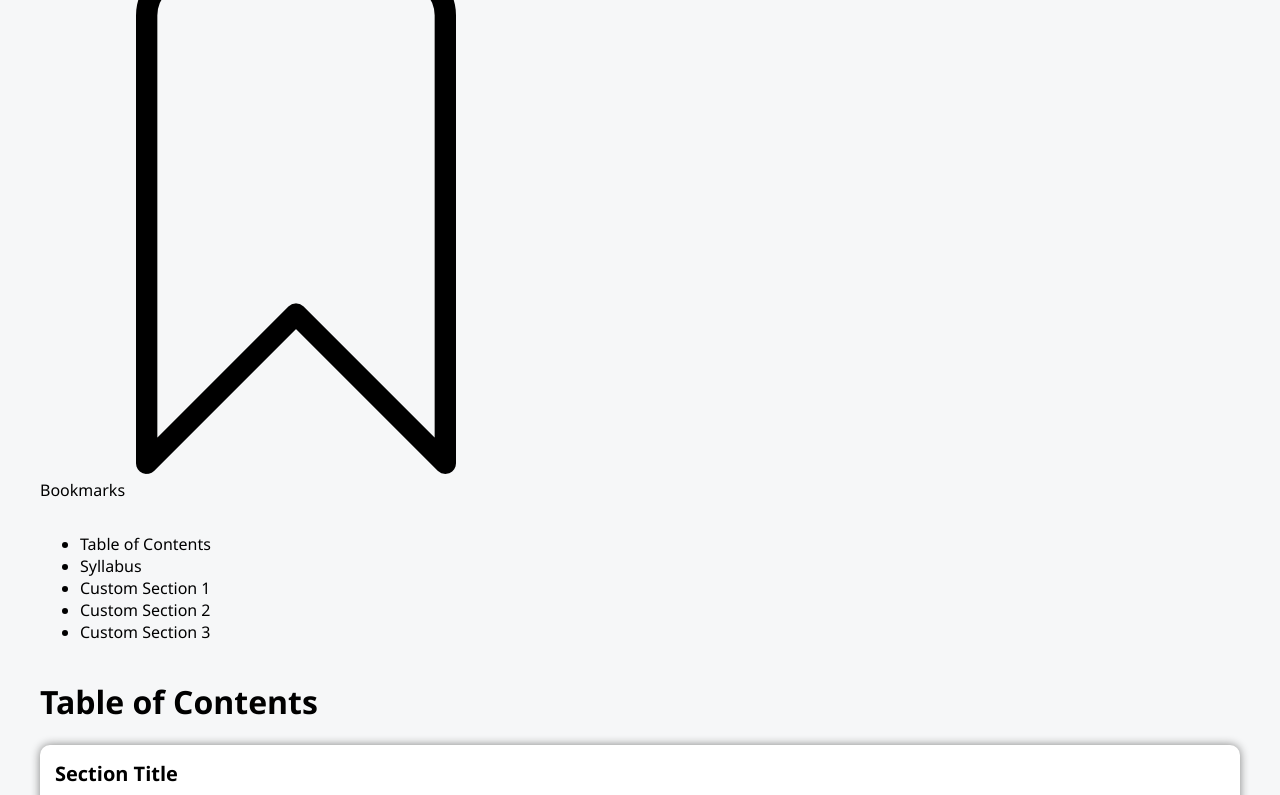
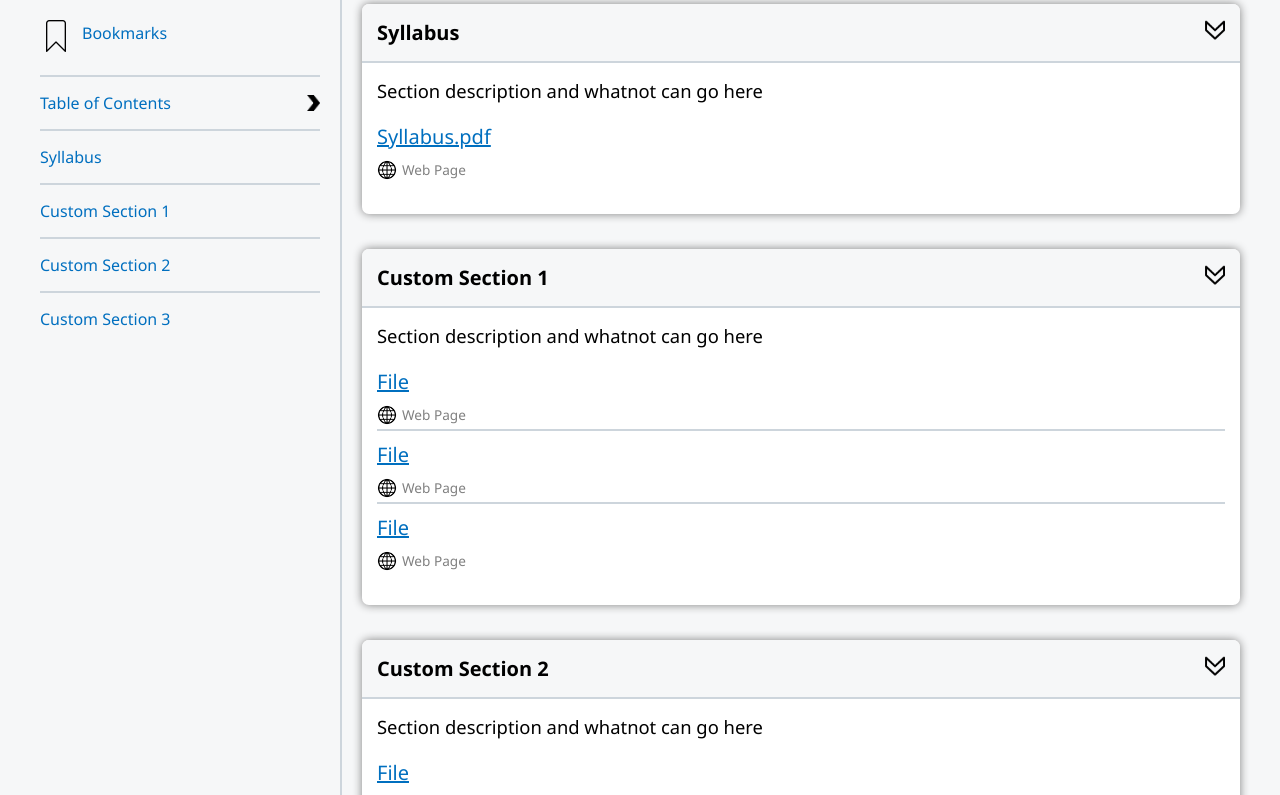
Before and after one commit to gfeldman120/236-Prototype, a plain HTML site: page classes/class-1/class-1-content.html in a window 1280 px wide. Shown: the part 234-1029 px from the top of the page. Drawn offline with Linux system fonts and the light colour scheme.

Commit message:
Content Page!

```diff
--- a/classes/class-1/class-1-content.html
+++ b/classes/class-1/class-1-content.html
@@ -41,35 +41,130 @@
 
             <div id="content-header">
                 <div id="sidebar">
-                    <input type="search" id="search" placeholder="Search Content"></input>
-                    <div class="img-text">
+                    <div class="img-text" id="search-header">
+                        <input type="search" id="search" placeholder="Search Content"></input>
+                        <a><img src="../../media/search.png"></a>
+                    </div>
+                    <a class="img-text">
                         <img src="../../media/bookmark.png">
                         <p>Bookmarks</p>
-                    </div>
+                    </a>
                     <ul id="topics">
-                        <li>Table of Contents</li>
-                        <li>Syllabus</li>
-                        <li>Custom Section 1</li>
-                        <li>Custom Section 2</li>
-                        <li>Custom Section 3</li>
+                        <a><div class="right-img">
+                            <li>Table of Contents</li><img src="../../media/arrow.png">
+                        </div></a>
+                        <a><li>Syllabus</li></a>
+                        <a><li>Custom Section 1</li></a>
+                        <a><li>Custom Section 2</li></a>
+                        <a><li>Custom Section 3</li></a>
                     </ul>
                 </div>
                 <div id="content">
                     <h1>Table of Contents</h1>
                     <div class="section">
-                        <h2>Section Title</h2>
+                        <div class="right-img subtitle">
+                            <h2>Syllabus</h2>
+                            <a><img src="../../media/down.png"></a>
+                        </div>
+                        <p>Section description and whatnot can go here</p>
                         <ul>
-                            <li><a href="">File</a></li>
-                            <li><a href="">File</a></li>
-                            <li><a href="">File</a></li>
+                            <span class="item">
+                                <a href=""><li>Syllabus.pdf</li></a>
+                                <div class="img-text">
+                                    <img src="../../media/web.png">
+                                    <p>Web Page</p>
+                                </div>
+                            </span>
                         </ul>
                     </div>
                     <div class="section">
-                        <h2>Section Title</h2>
+                        <div class="right-img subtitle">
+                            <h2>Custom Section 1</h2>
+                            <a><img src="../../media/down.png"></a>
+                        </div>
+                        <p>Section description and whatnot can go here</p>
                         <ul>
-                            <li><a href="">File</a></li>
-                            <li><a href="">File</a></li>
-                            <li><a href="">File</a></li>
+                            <span class="item">
+                                <a href=""><li>File</li></a>
+                                <div class="img-text">
+                                    <img src="../../media/web.png">
+                                    <p>Web Page</p>
+                                </div>
+                            </span>
+                            <span class="item">
+                                <a href=""><li>File</li></a>
+                                <div class="img-text">
+                                    <img src="../../media/web.png">
+                                    <p>Web Page</p>
+                                </div>
+                            </span>
+                            <span class="item">
+                                <a href=""><li>File</li></a>
+                                <div class="img-text">
+                                    <img src="../../media/web.png">
+                                    <p>Web Page</p>
+                                </div>
+                            </span>
+                        </ul>
+                    </div>
+                    <div class="section">
+                        <div class="right-img subtitle">
+                            <h2>Custom Section 2</h2>
+                            <a><img src="../../media/down.png"></a>
+                        </div>
+                        <p>Section description and whatnot can go here</p>
+                        <ul>
+                            <span class="item">
+                                <a href=""><li>File</li></a>
+                                <div class="img-text">
+                                    <img src="../../media/web.png">
+                                    <p>Web Page</p>
+                                </div>
+                            </span>
+                            <span class="item">
+                                <a href=""><li>File</li></a>
+                                <div class="img-text">
+                                    <img src="../../media/web.png">
+                                    <p>Web Page</p>
+                                </div>
+                            </span>
+                            <span class="item">
+                                <a href=""><li>File</li></a>
+                                <div class="img-text">
+                                    <img src="../../media/web.png">
+                                    <p>Web Page</p>
+                                </div>
+                            </span>
+                        </ul>
+                    </div>
+                    <div class="section">
+                        <div class="right-img subtitle">
+                            <h2>Custom Section 3</h2>
+                            <a><img src="../../media/down.png"></a>
+                        </div>
+                        <p>Section description and whatnot can go here</p>
+                        <ul>
+                            <span class="item">
+                                <a href=""><li>File</li></a>
+                                <div class="img-text">
+                                    <img src="../../media/web.png">
+                                    <p>Web Page</p>
+                                </div>
+                            </span>
+                            <span class="item">
+                                <a href=""><li>File</li></a>
+                                <div class="img-text">
+                                    <img src="../../media/web.png">
+                                    <p>Web Page</p>
+                                </div>
+                            </span>
+                            <span class="item">
+                                <a href=""><li>File</li></a>
+                                <div class="img-text">
+                                    <img src="../../media/web.png">
+                                    <p>Web Page</p>
+                                </div>
+                            </span>
                         </ul>
                     </div>
                 </div>
--- a/styles/class-content.css
+++ b/styles/class-content.css
@@ -0,0 +1,164 @@
+#content-header {
+    display: grid;
+    grid-template-columns: 1fr 3fr;
+}
+
+#sidebar, #content {
+    display: flex;
+    flex-direction: column;
+    margin-bottom: 20px;
+}
+
+#sidebar > *, #content > * {
+    margin-top: 15px;
+}
+
+#sidebar {
+    margin-right: 20px;
+}
+
+#search {
+    height: 2.5rem;
+    border-radius: 7px;
+    border: 2px solid rgb(205, 213, 220);
+}
+
+.img-text {
+    display: flex;
+    flex-direction: row;
+    align-items: center;
+    justify-content: flex-start;
+}
+
+#search-header {
+    margin-top: 7px;
+    justify-content: space-between;
+}
+
+#search-header input {
+    flex: 1;
+    margin-right: 10px;
+}
+
+#search-header img {
+    margin: auto;
+    margin-top: 3px;
+    height: 2rem;
+    width: 2rem;
+    padding: 0.15rem;
+    border: 2px solid rgb(205, 213, 220);
+    border-radius: 7px;
+    background-color: white;
+}
+
+#search-header img:hover {
+    background-color: rgb(205, 213, 220);
+}
+
+.right-img {
+    display: flex;
+    flex-direction: row;
+    align-items: center;
+    justify-content: space-between;
+}
+
+.img-text img {
+    height: 2rem;
+    width: 2rem;
+    margin-right: 10px
+}
+
+.right-img img {
+    height: 1rem;
+}
+
+.img-text p {
+    padding-top: 10px;
+}
+
+#topics {
+    list-style: none;
+    padding-left: 0px;
+}
+
+#topics > * > * {
+    padding: 15px 0px 15px 0px;
+    border-top: 2px solid rgb(205, 213, 220);
+}
+
+#topics:first-child > * > * {
+    border-top: 10px solid black;
+}
+
+#content {
+    padding-left: 20px;
+    border-left: 2px solid rgb(205, 213, 220);
+}
+
+#content h1 {
+    margin-top: 0px;
+    margin-bottom: 5px;
+}
+
+.section {
+    display: flex;
+    flex-direction: column;
+    padding: 0px;
+    border-radius: 7px;
+}
+
+.section > *:first-child {
+    border-top-left-radius: 7px;
+    border-top-right-radius: 7px;
+    background-color: rgb(246, 247, 248);
+    border-bottom: 2px solid rgb(205, 213, 220);
+}
+
+.subtitle h2 {
+    margin: 0px;
+    padding: 15px;
+}
+
+.subtitle img {
+    height: 1.5rem;
+    margin-right: 15px;
+}
+
+.section p {
+    font-size: 1.15rem;
+    margin: 15px;
+    margin-bottom: 0px;
+}
+
+.section ul {
+    list-style: none;
+    padding-left: 15px;
+    padding-right: 15px;
+    font-size: 1.25rem;
+}
+
+.item {
+    display: flex;
+    flex-direction: column;
+    border-bottom: 2px solid rgb(205, 213, 220);
+    margin-bottom: 10px;
+}
+
+.item:last-child {
+    border-bottom: 0px solid black;
+}
+
+.item p {
+    font-size: 0.85rem;
+    color: grey;
+    margin: 0px;
+    margin-bottom: 5px;
+}
+
+.item div img {
+    height: 1.25rem;
+    width: 1.25rem;
+    margin: 0px;
+    margin-top: 5px;
+    margin-right: 5px;
+}
--- a/styles/main.css
+++ b/styles/main.css
@@ -63,7 +63,7 @@ body {
 
 #main-header a img {
     max-height: 30px;
-    margin-right: 10px;
+    margin-right: 25px;
 }
 
 #main-header::before {
```
Also changed, not shown: classes/class-1/class-1-grades.html (+9 -0 lines), media/arrow.png (added), media/down.png (added), media/search.png (added), media/web.png (added).
